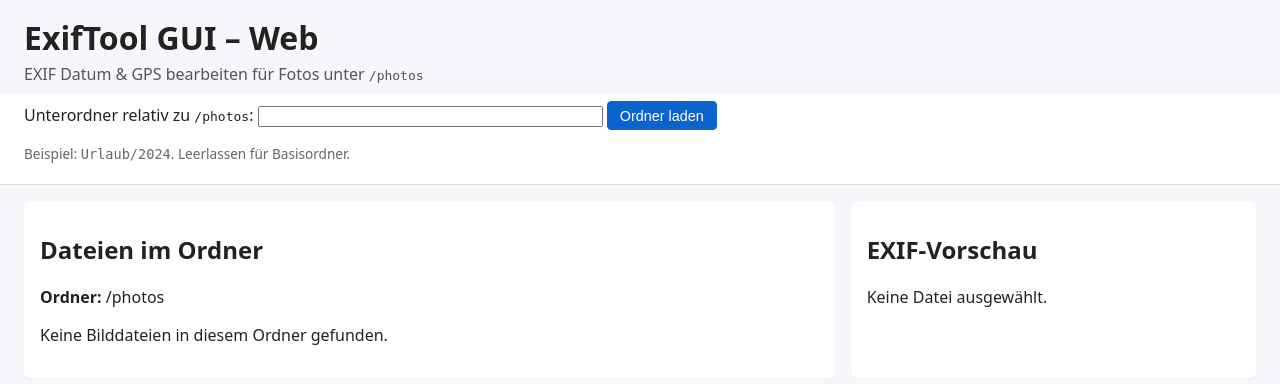
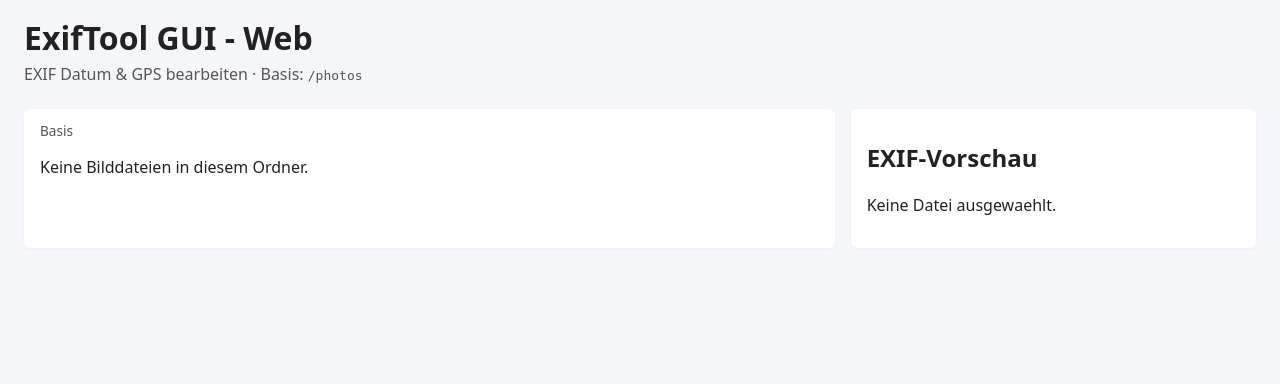
Before and after one commit to Sturmi77/ExifTool, a FastAPI app: page / in a window 1280 px wide. Shown: the top 384 px of the page. Run offline with FastAPI, Linux system fonts and the light colour scheme.

Commit message:
feat(web): folder browser UI - breadcrumb, subdir list, select-all

```diff
--- a/templates/index.html
+++ b/templates/index.html
@@ -2,65 +2,95 @@
 <html lang="de">
 <head>
   <meta charset="utf-8" />
-  <title>ExifTool GUI – Web</title>
+  <title>ExifTool GUI - Web</title>
   <link rel="stylesheet" href="/static/main.css" />
-  <link
-    rel="stylesheet"
-    href="https://unpkg.com/leaflet@1.9.4/dist/leaflet.css"
-    integrity="sha256-p4NxAoJBhIIN+hmNHrzRCf9tD/miZyoHS5obTRR9BMY="
-    crossorigin=""
-  />
-  <script
-    src="https://unpkg.com/leaflet@1.9.4/dist/leaflet.js"
-    integrity="sha256-20nQCchB9co0qIjJZRGuk2/Z9VM+kNiyxNV1lvTlZBo="
-    crossorigin=""
-  ></script>
+  <link rel="stylesheet" href="https://unpkg.com/leaflet@1.9.4/dist/leaflet.css"
+    integrity="sha256-p4NxAoJBhIIN+hmNHrzRCf9tD/miZyoHS5obTRR9BMY=" crossorigin="" />
+  <script src="https://unpkg.com/leaflet@1.9.4/dist/leaflet.js"
+    integrity="sha256-20nQCchB9co0qIjJZRGuk2/Z9VM+kNiyxNV1lvTlZBo=" crossorigin=""></script>
   <script src="/static/main.js" defer></script>
+  <style>
+    .breadcrumb { font-size:.85rem; margin-bottom:.5rem; }
+    .breadcrumb a { color:var(--accent,#0078d7); cursor:pointer; text-decoration:underline; }
+    .breadcrumb span { color:#555; }
+    .breadcrumb .sep { margin:0 .3rem; color:#aaa; }
+    .dir-list { list-style:none; padding:0; margin:0 0 .75rem; }
+    .dir-list li { display:flex; align-items:center; gap:.4rem; padding:.2rem 0; }
+    .dir-list li a { cursor:pointer; color:var(--accent,#0078d7); text-decoration:none; font-weight:500; }
+    .dir-list li a:hover { text-decoration:underline; }
+    .up-link { margin-bottom:.5rem; }
+    .up-link a { cursor:pointer; color:#666; font-size:.9rem; text-decoration:none; }
+    .up-link a:hover { text-decoration:underline; }
+    .select-all-row { margin-bottom:.5rem; }
+  </style>
 </head>
 <body>
   <header>
-    <h1>ExifTool GUI – Web</h1>
-    <p class="subtitle">EXIF Datum & GPS bearbeiten für Fotos unter <code>{{ base_dir }}</code></p>
+    <h1>ExifTool GUI - Web</h1>
+    <p class="subtitle">EXIF Datum &amp; GPS bearbeiten &middot; Basis: <code>{{ base_dir }}</code></p>
   </header>
 
   {% if message %}
     <div class="message">{{ message }}</div>
   {% endif %}
 
-  <section class="top-bar">
-    <form method="get" action="/">
-      <label>Unterordner relativ zu <code>{{ base_dir }}</code>:
-        <input type="text" name="subdir" value="{{ subdir }}" size="40" />
-      </label>
-      <button type="submit">Ordner laden</button>
-    </form>
-    <p class="hint">Beispiel: <code>Urlaub/2024</code>. Leerlassen für Basisordner.</p>
-  </section>
-
   <main class="layout">
     <section class="files">
-      <h2>Dateien im Ordner</h2>
-      <p><strong>Ordner:</strong> {{ folder }}</p>
+
+      <!-- Breadcrumb -->
+      <nav class="breadcrumb">
+        {% for crumb in breadcrumb %}
+          {% if not loop.last %}
+            <a onclick="navigate('{{ crumb.path }}')">{{ crumb.label }}</a>
+            <span class="sep">&#x203a;</span>
+          {% else %}
+            <span>{{ crumb.label }}</span>
+          {% endif %}
+        {% endfor %}
+      </nav>
+
+      <!-- Up link -->
+      {% if parent_subdir is not none %}
+        <p class="up-link">
+          <a onclick="navigate('{{ parent_subdir }}')">&#x2B06; Eine Ebene hoch</a>
+        </p>
+      {% endif %}
+
+      <!-- Unterordner -->
+      {% if subdirs %}
+        <h3>Unterordner</h3>
+        <ul class="dir-list">
+          {% for d in subdirs %}
+            {% set child_path = (subdir + '/' + d) if subdir else d %}
+            <li>
+              <span>&#x1F4C1;</span>
+              <a onclick="navigate('{{ child_path }}')">{{ d }}</a>
+            </li>
+          {% endfor %}
+        </ul>
+      {% endif %}
+
+      <!-- Dateien -->
       {% if files %}
+        <h3>Dateien ({{ files|length }})</h3>
         <form method="post" action="/apply" id="apply-form">
-          <input type="hidden" name="subdir" value="{{ subdir }}" />
+          <input type="hidden" name="subdir" value="{{ subdir }}" id="hidden-subdir" />
+
+          <div class="select-all-row">
+            <label><input type="checkbox" id="select-all" /> Alle auswaehlen</label>
+          </div>
+
           <table class="file-table">
-            <thead>
-              <tr>
-                <th>Auswahl</th>
-                <th>Datei</th>
-              </tr>
-            </thead>
+            <thead><tr><th>&#x2714;</th><th>Dateiname</th></tr></thead>
             <tbody>
               {% for f in files %}
                 <tr class="file-row {% if f == selected %}selected{% endif %}">
+                  <td><input type="checkbox" name="selected_files" value="{{ f }}"
+                    {% if f == selected %}checked{% endif %} /></td>
                   <td>
-                    <input type="checkbox" name="selected_files" value="{{ f }}" {% if f == selected %}checked{% endif %} />
-                  </td>
-                  <td>
-                    <button type="submit" formaction="/?subdir={{ subdir }}&selected={{ f }}" formmethod="get" class="link-button">
-                      {{ f }}
-                    </button>
+                    <button type="submit"
+                      formaction="/?subdir={{ subdir }}&selected={{ f }}"
+                      formmethod="get" class="link-button">{{ f }}</button>
                   </td>
                 </tr>
               {% endfor %}
@@ -69,31 +99,27 @@
 
           <section class="edit-panel">
             <h2>Metadaten bearbeiten</h2>
-
             <div class="field-row">
-              <label for="exif_datetime">Datum &amp; Zeit:</label>
+              <label for="dt-picker">Datum &amp; Zeit:</label>
               <input type="datetime-local" id="dt-picker" />
               <input type="hidden" name="exif_datetime" id="exif-datetime-hidden" />
               <span class="hint">Wird automatisch in EXIF-Format umgewandelt.</span>
             </div>
-
             <div class="field-row">
               <label for="lat">Breitengrad (Lat):</label>
               <input type="text" id="lat" name="lat" placeholder="48.4010" />
-              <label for="lon">Längengrad (Lon):</label>
+              <label for="lon">Laengengrad (Lon):</label>
               <input type="text" id="lon" name="lon" placeholder="16.1680" />
             </div>
-
             <div id="map"></div>
-            <p class="hint">Karte: Klick setzt Lat/Lon, mit Mausrad zoomen, Drag zum Verschieben.</p>
-
+            <p class="hint">Karte: Klick setzt Lat/Lon, Mausrad zum Zoomen.</p>
             <div class="field-row actions">
-              <button type="submit">Auf ausgewählte Dateien anwenden</button>
+              <button type="submit">Auf ausgewaehlte Dateien anwenden</button>
             </div>
           </section>
         </form>
       {% else %}
-        <p>Keine Bilddateien in diesem Ordner gefunden.</p>
+        <p>Keine Bilddateien in diesem Ordner.{% if subdirs %} Waehle einen Unterordner.{% endif %}</p>
       {% endif %}
     </section>
 
@@ -101,25 +127,35 @@
       <h2>EXIF-Vorschau</h2>
       {% if preview_file %}
         <p><strong>Datei:</strong> {{ preview_file }}</p>
-        <img src="/static/placeholder-image.png" alt="Vorschau (Platzhalter)" class="thumb" />
+        <img src="/static/placeholder-image.png" alt="Vorschau" class="thumb" />
         {% if preview_meta.error %}
-          <p class="error">Fehler beim Lesen der Metadaten: {{ preview_meta.error }}</p>
+          <p class="error">Fehler: {{ preview_meta.error }}</p>
         {% else %}
           <table class="meta-table">
             <tbody>
               {% for key, value in preview_meta.items() %}
-                <tr>
-                  <th>{{ key }}</th>
-                  <td>{{ value }}</td>
-                </tr>
+                <tr><th>{{ key }}</th><td>{{ value }}</td></tr>
               {% endfor %}
             </tbody>
           </table>
         {% endif %}
       {% else %}
-        <p>Keine Datei ausgewählt.</p>
+        <p>Keine Datei ausgewaehlt.</p>
       {% endif %}
     </aside>
   </main>
+
+  <script>
+    function navigate(subdir) {
+      window.location.href = '/?subdir=' + encodeURIComponent(subdir);
+    }
+    const selectAll = document.getElementById('select-all');
+    if (selectAll) {
+      selectAll.addEventListener('change', function () {
+        document.querySelectorAll('input[name="selected_files"]')
+          .forEach(cb => cb.checked = this.checked);
+      });
+    }
+  </script>
 </body>
 </html>
```
